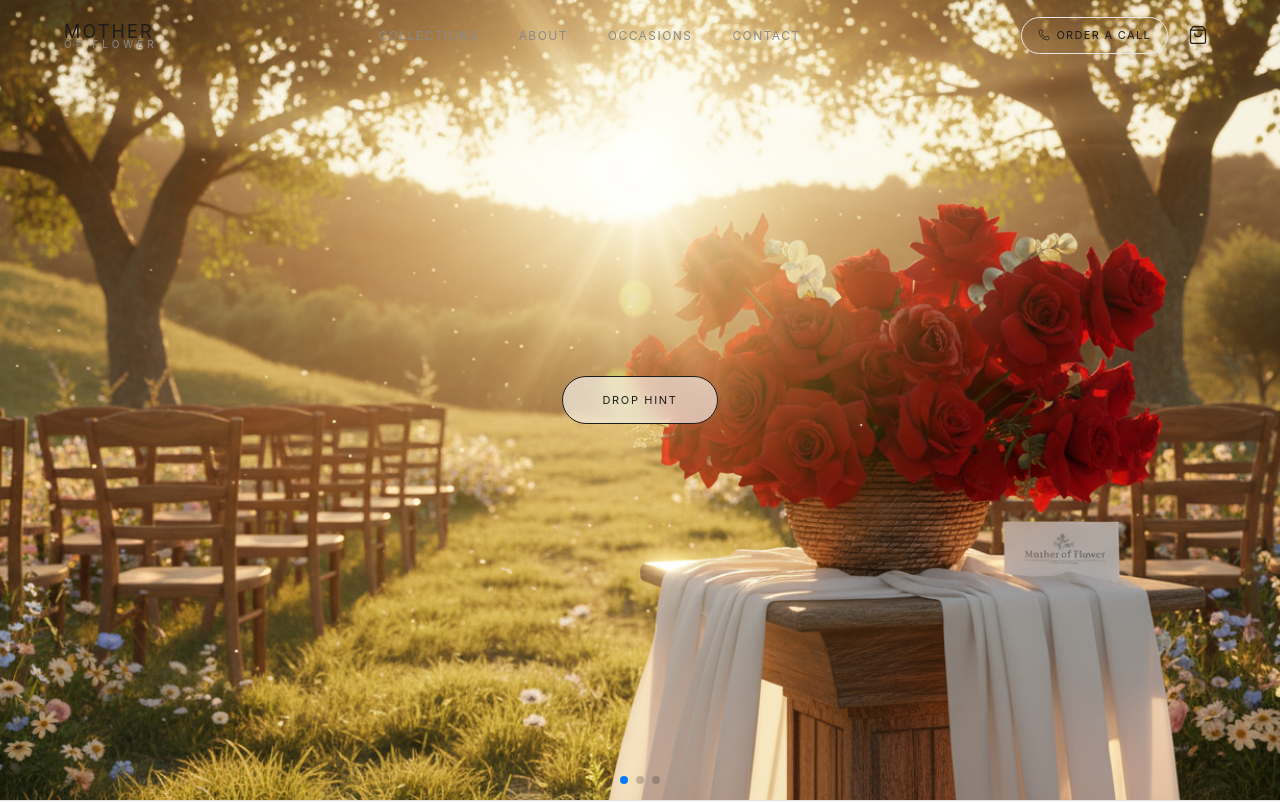
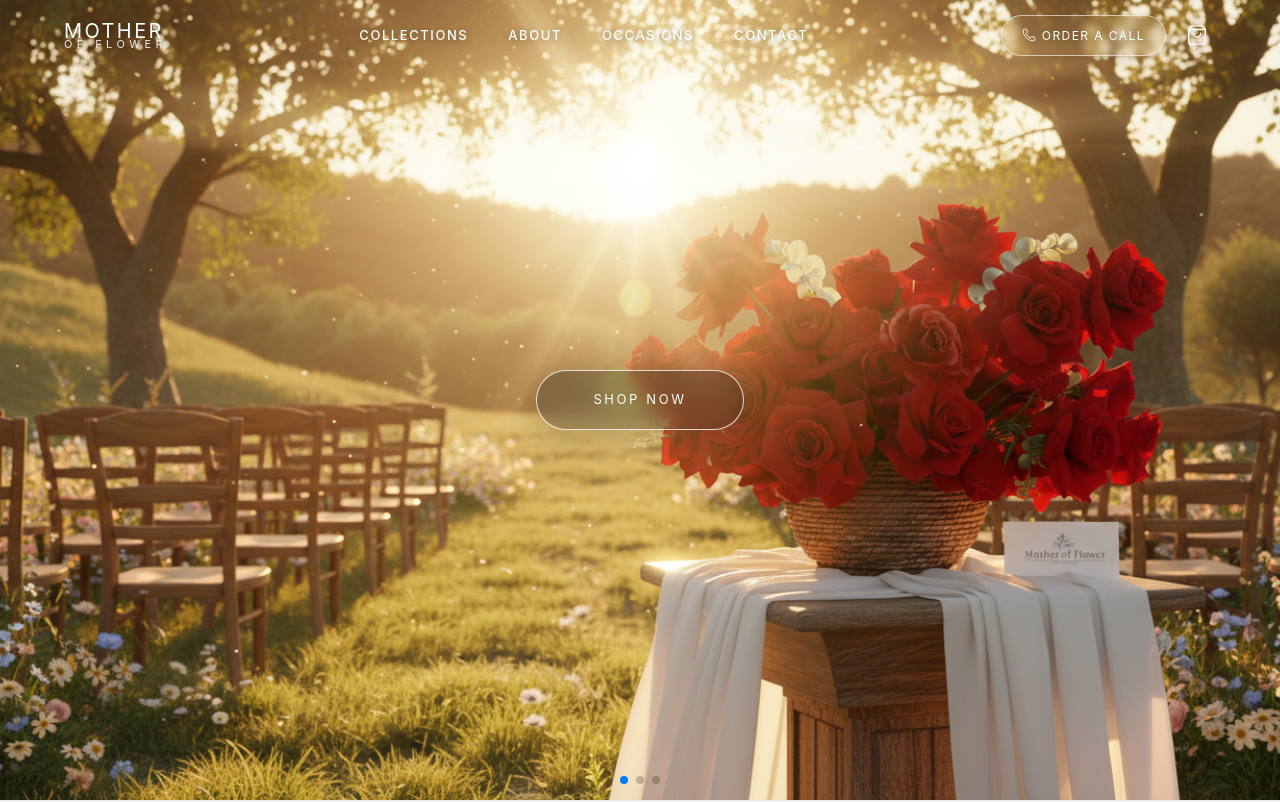
Before and after one commit to netbounce19-hash/mother-of-flower, a Next.js app: page / in a window 1280 px wide. Shown: the top 802 px of the page. Built offline with nearby package versions, Linux system fonts and the light colour scheme; grey boxes are pictures that could not be loaded.

Commit message:
Update Navbar styling for visibility on bright backgrounds and redesign Shop Now button

```diff
--- a/components/hero/HeroSection.tsx
+++ b/components/hero/HeroSection.tsx
@@ -1,6 +1,5 @@
 'use client';
 
-import { useState } from 'react';
 import { motion } from 'framer-motion';
 import { Swiper, SwiperSlide } from 'swiper/react';
 import { EffectCreative, Pagination, Keyboard, Mousewheel } from 'swiper/modules';
@@ -10,12 +9,7 @@ import 'swiper/css';
 import 'swiper/css/effect-creative';
 import 'swiper/css/pagination';
 
-import DropHintModal from '@/components/modals/DropHintModal';
-import { products } from '@/data/products';
-
 export default function HeroSection() {
-  const [isHintOpen, setIsHintOpen] = useState(false);
-
   // Slides with image paths
   const slides = [
     { id: 1, imageUrl: '/images/hero-1.jpg' },
@@ -63,7 +57,6 @@ export default function HeroSection() {
                 backgroundColor: '#1C1C1C' // Dark background while loading
               }}
             >
-              {/* Fallback color/placeholder is removed, we now render the image directly */}
               <Image
                 src={slide.imageUrl}
                 alt={`Hero Slide ${slide.id}`}
@@ -92,39 +85,41 @@ export default function HeroSection() {
           justifyContent: 'center',
         }}
       >
-        <motion.button
+        <motion.a
+          href="#catalog"
           initial={{ opacity: 0, y: 20 }}
           animate={{ opacity: 1, y: 0 }}
           transition={{ duration: 1.2, delay: 0.4, ease: [0.22, 1, 0.36, 1] }}
-          onClick={() => setIsHintOpen(true)}
           style={{
             pointerEvents: 'auto', // Enable clicks just for the button
-            padding: '14px 40px',
-            borderRadius: '40px',
-            border: '1px solid #1C1C1C',
-            color: '#1C1C1C',
-            fontSize: '11px',
-            letterSpacing: '0.15em',
+            padding: '18px 56px',
+            borderRadius: '50px',
+            border: '1px solid rgba(253,253,253,0.8)',
+            color: '#FDFDFD',
+            fontSize: '13px',
+            letterSpacing: '0.2em',
             textTransform: 'uppercase',
-            backgroundColor: 'rgba(253,253,253,0.6)',
-            backdropFilter: 'blur(10px)',
+            backgroundColor: 'rgba(28,28,28,0.3)',
+            backdropFilter: 'blur(12px)',
+            boxShadow: '0 8px 32px rgba(0,0,0,0.2)',
+            textDecoration: 'none',
             cursor: 'pointer',
             transition: 'all 0.3s ease'
           }}
           onMouseEnter={(e) => {
-            e.currentTarget.style.backgroundColor = '#1C1C1C';
-            e.currentTarget.style.color = '#FDFDFD';
+            e.currentTarget.style.backgroundColor = '#FDFDFD';
+            e.currentTarget.style.color = '#1C1C1C';
+            e.currentTarget.style.transform = 'scale(1.05)';
           }}
           onMouseLeave={(e) => {
-            e.currentTarget.style.backgroundColor = 'rgba(253,253,253,0.6)';
-            e.currentTarget.style.color = '#1C1C1C';
+            e.currentTarget.style.backgroundColor = 'rgba(28,28,28,0.3)';
+            e.currentTarget.style.color = '#FDFDFD';
+            e.currentTarget.style.transform = 'scale(1)';
           }}
         >
-          Drop Hint
-        </motion.button>
+          Shop Now
+        </motion.a>
       </div>
-
-      <DropHintModal product={products[0]} isOpen={isHintOpen} onClose={() => setIsHintOpen(false)} />
     </section>
   );
 }
--- a/components/layout/Navbar.tsx
+++ b/components/layout/Navbar.tsx
@@ -54,10 +54,10 @@ export default function Navbar() {
         <nav style={CONTAINER}>
           {/* Logo */}
           <a href="/" style={{ display: 'flex', flexDirection: 'column', lineHeight: 1, textDecoration: 'none', flexShrink: 0 }}>
-            <span style={{ fontFamily: "var(--font-sans)", fontSize: 18, letterSpacing: '0.12em', color: '#1C1C1C' }}>
+            <span style={{ fontFamily: "var(--font-sans)", fontSize: 20, letterSpacing: '0.12em', color: scrolled ? '#1C1C1C' : '#FDFDFD', textShadow: scrolled ? 'none' : '0 2px 10px rgba(0,0,0,0.4)', transition: 'color 0.4s' }}>
               MOTHER
             </span>
-            <span style={{ fontFamily: "var(--font-sans)", fontSize: 10, letterSpacing: '0.4em', color: '#8A8A8A', textTransform: 'uppercase', marginTop: -2 }}>
+            <span style={{ fontFamily: "var(--font-sans)", fontSize: 11, letterSpacing: '0.4em', color: scrolled ? '#8A8A8A' : '#EAEAEA', textTransform: 'uppercase', marginTop: -2, textShadow: scrolled ? 'none' : '0 2px 10px rgba(0,0,0,0.4)', transition: 'color 0.4s' }}>
               of flower
             </span>
           </a>
@@ -68,9 +68,9 @@ export default function Navbar() {
               <li key={link.label}>
                 <a
                   href={link.href}
-                  style={{ fontSize: 12, letterSpacing: '0.12em', textTransform: 'uppercase', color: '#8A8A8A', textDecoration: 'none', transition: 'color 0.3s' }}
-                  onMouseEnter={e => (e.currentTarget.style.color = '#1C1C1C')}
-                  onMouseLeave={e => (e.currentTarget.style.color = '#8A8A8A')}
+                  style={{ fontSize: 13, fontWeight: 500, letterSpacing: '0.12em', textTransform: 'uppercase', color: scrolled ? '#8A8A8A' : '#FDFDFD', textShadow: scrolled ? 'none' : '0 2px 10px rgba(0,0,0,0.4)', textDecoration: 'none', transition: 'color 0.3s' }}
+                  onMouseEnter={e => (e.currentTarget.style.color = scrolled ? '#1C1C1C' : '#EAEAEA')}
+                  onMouseLeave={e => (e.currentTarget.style.color = scrolled ? '#8A8A8A' : '#FDFDFD')}
                 >
                   {link.label}
                 </a>
@@ -85,36 +85,41 @@ export default function Navbar() {
               href="tel:+17252242454"
               style={{
                 display: 'inline-flex', alignItems: 'center', gap: 6,
-                padding: '8px 16px',
+                padding: '10px 20px',
                 borderRadius: 9999,
-                border: '1px solid #E5E5E5',
-                fontSize: 11, letterSpacing: '0.12em', textTransform: 'uppercase',
-                color: '#1C1C1C', textDecoration: 'none',
-                transition: 'all 0.25s',
+                border: `1px solid ${scrolled ? '#E5E5E5' : 'rgba(253,253,253,0.6)'}`,
+                fontSize: 12, letterSpacing: '0.12em', textTransform: 'uppercase',
+                color: scrolled ? '#1C1C1C' : '#FDFDFD', textDecoration: 'none',
+                textShadow: scrolled ? 'none' : '0 2px 10px rgba(0,0,0,0.3)',
+                boxShadow: scrolled ? 'none' : '0 4px 12px rgba(0,0,0,0.1)',
+                backdropFilter: scrolled ? 'none' : 'blur(4px)',
+                transition: 'all 0.3s',
               }}
               onMouseEnter={e => {
-                e.currentTarget.style.backgroundColor = '#1C1C1C';
-                e.currentTarget.style.color = '#FDFDFD';
-                e.currentTarget.style.borderColor = '#1C1C1C';
+                e.currentTarget.style.backgroundColor = scrolled ? '#1C1C1C' : '#FDFDFD';
+                e.currentTarget.style.color = scrolled ? '#FDFDFD' : '#1C1C1C';
+                e.currentTarget.style.borderColor = scrolled ? '#1C1C1C' : '#FDFDFD';
+                e.currentTarget.style.textShadow = 'none';
               }}
               onMouseLeave={e => {
                 e.currentTarget.style.backgroundColor = 'transparent';
-                e.currentTarget.style.color = '#1C1C1C';
-                e.currentTarget.style.borderColor = '#E5E5E5';
+                e.currentTarget.style.color = scrolled ? '#1C1C1C' : '#FDFDFD';
+                e.currentTarget.style.borderColor = scrolled ? '#E5E5E5' : 'rgba(253,253,253,0.6)';
+                e.currentTarget.style.textShadow = scrolled ? 'none' : '0 2px 10px rgba(0,0,0,0.3)';
               }}
             >
-              <Phone size={12} strokeWidth={1.5} />
+              <Phone size={14} strokeWidth={1.5} />
               Order a Call
             </a>
 
             <button
               aria-label="Shopping bag"
               onClick={() => setIsCartOpen(true)}
-              style={{ position: 'relative', padding: 8, color: '#1C1C1C', background: 'none', border: 'none', cursor: 'pointer' }}
+              style={{ position: 'relative', padding: 8, color: scrolled ? '#1C1C1C' : '#FDFDFD', background: 'none', border: 'none', cursor: 'pointer', transition: 'color 0.4s' }}
             >
-              <ShoppingBag size={20} strokeWidth={1.5} />
+              <ShoppingBag size={22} strokeWidth={1.5} style={{ filter: scrolled ? 'none' : 'drop-shadow(0 2px 10px rgba(0,0,0,0.4))' }} />
               {cartCount > 0 && (
-                <span style={{ position: 'absolute', top: 4, right: 4, width: 16, height: 16, borderRadius: '50%', backgroundColor: '#1C1C1C', color: '#FDFDFD', fontSize: 9, display: 'flex', alignItems: 'center', justifyContent: 'center' }}>
+                <span style={{ position: 'absolute', top: 4, right: 4, width: 16, height: 16, borderRadius: '50%', backgroundColor: scrolled ? '#1C1C1C' : '#FDFDFD', color: scrolled ? '#FDFDFD' : '#1C1C1C', fontSize: 9, fontWeight: 600, display: 'flex', alignItems: 'center', justifyContent: 'center' }}>
                   {cartCount}
                 </span>
               )}
@@ -123,11 +128,11 @@ export default function Navbar() {
             {/* Mobile hamburger */}
             <button
               aria-label="Open menu"
-              style={{ padding: 8, color: '#1C1C1C', background: 'none', border: 'none', cursor: 'pointer', display: 'none' }}
+              style={{ padding: 8, color: scrolled ? '#1C1C1C' : '#FDFDFD', background: 'none', border: 'none', cursor: 'pointer', display: 'none', transition: 'color 0.4s' }}
               className="mobile-menu-btn"
               onClick={() => setMenuOpen(true)}
             >
-              <Menu size={20} strokeWidth={1.5} />
+              <Menu size={22} strokeWidth={1.5} style={{ filter: scrolled ? 'none' : 'drop-shadow(0 2px 10px rgba(0,0,0,0.4))' }} />
             </button>
           </div>
         </nav>
```
